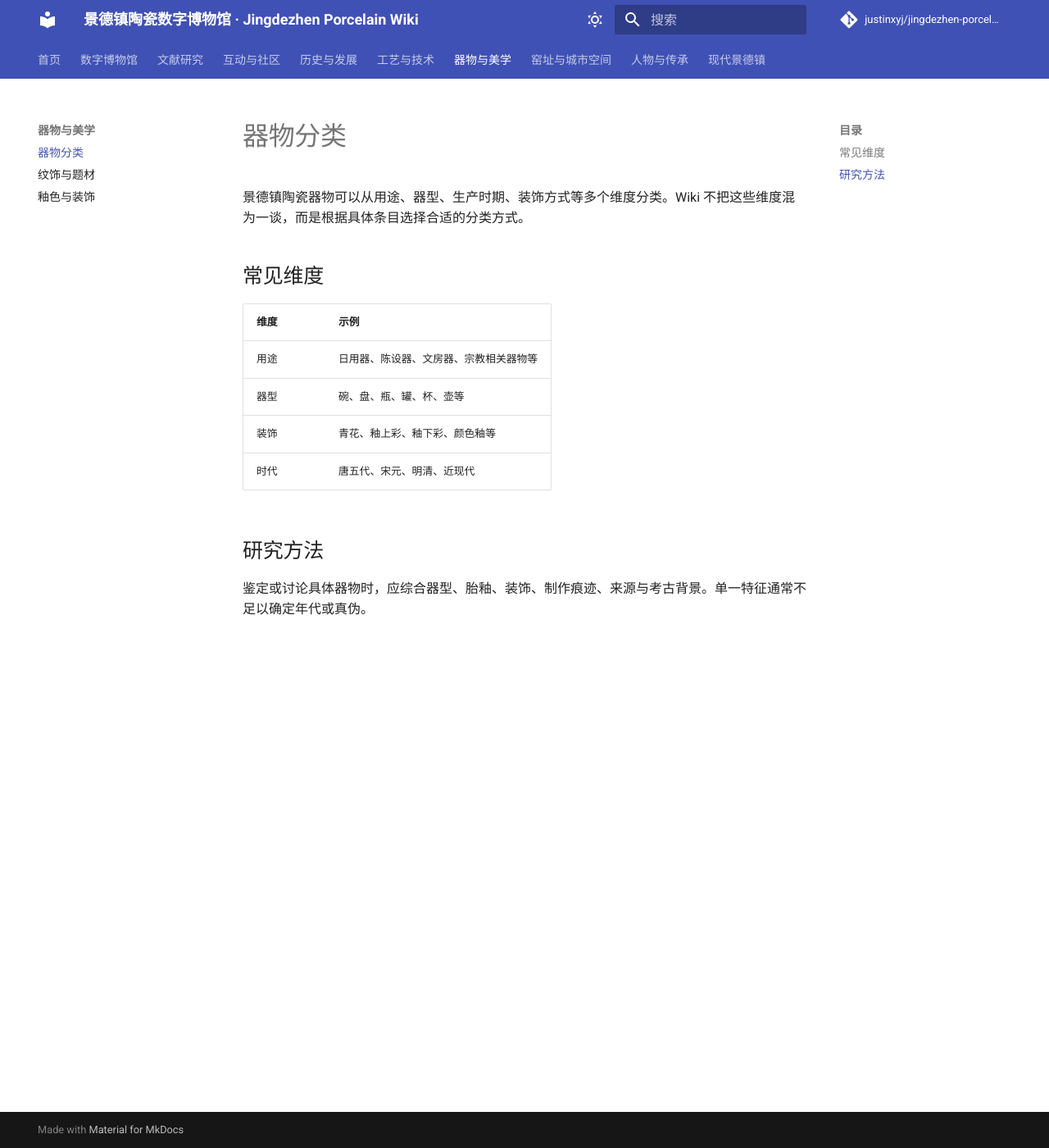
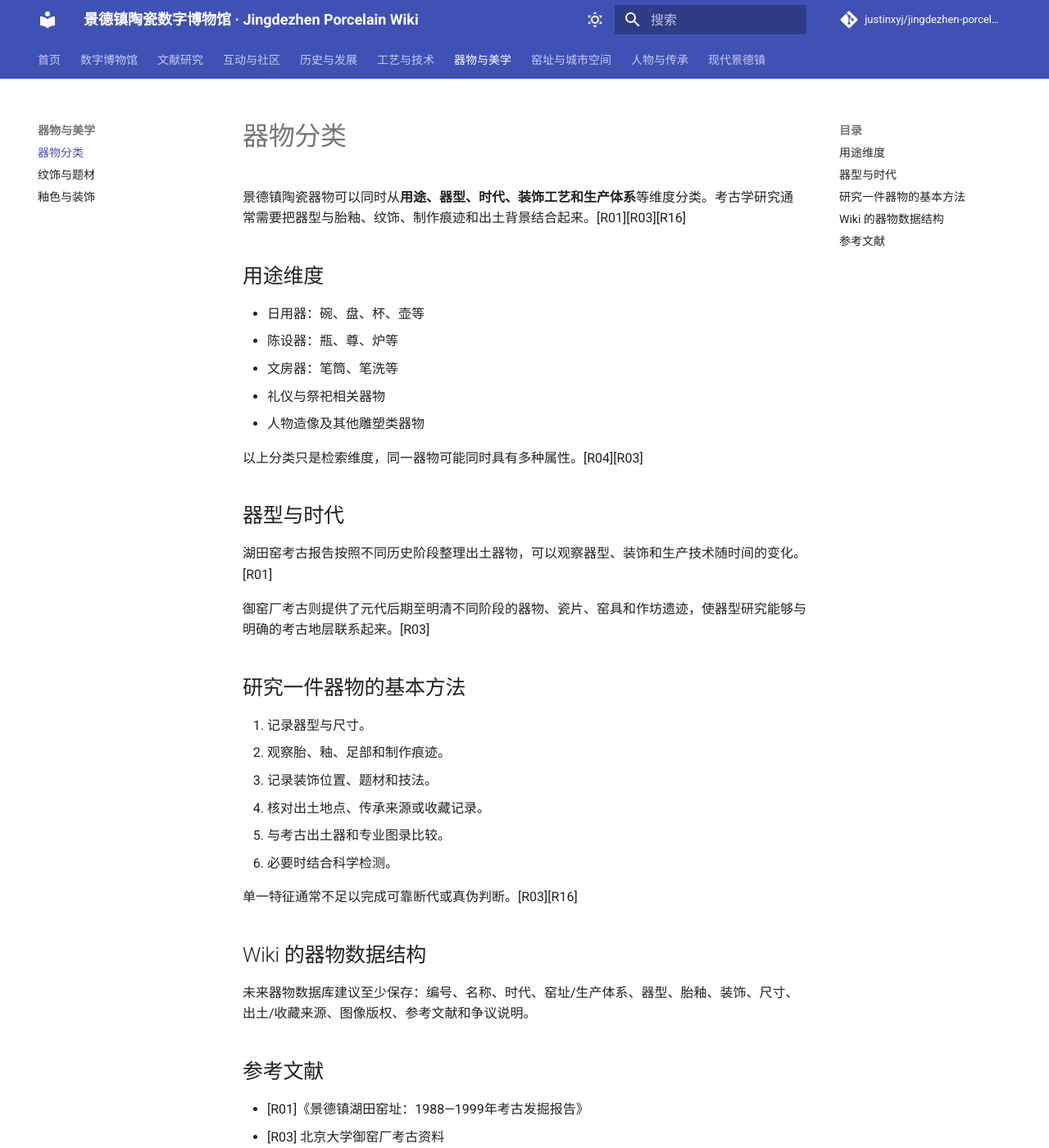
Before and after one commit to justinxyj/jingdezhen-porcelain-wiki, an MkDocs documentation site: the page built from docs/objects/README.md, in a window 1280 px wide and 1400 px high. Shown: the whole window at 82% size. Built offline with MkDocs 1.6.1 and Material for MkDocs 9.7.7, drawn with Linux system fonts in a browser that asks for light colours; a script that is not in the unit is left out; comment, search, counter and statistics services are not loaded; some of the changed text lies outside the part shown.

Commit message:
docs: expand object classification from archaeological literature

```diff
--- a/docs/objects/README.md
+++ b/docs/objects/README.md
@@ -1,16 +1,41 @@
 # 器物分类
 
-景德镇陶瓷器物可以从用途、器型、生产时期、装饰方式等多个维度分类。Wiki 不把这些维度混为一谈，而是根据具体条目选择合适的分类方式。
+景德镇陶瓷器物可以同时从**用途、器型、时代、装饰工艺和生产体系**等维度分类。考古学研究通常需要把器型与胎釉、纹饰、制作痕迹和出土背景结合起来。[R01][R03][R16]
 
-## 常见维度
+## 用途维度
 
-| 维度 | 示例 |
-|---|---|
-| 用途 | 日用器、陈设器、文房器、宗教相关器物等 |
-| 器型 | 碗、盘、瓶、罐、杯、壶等 |
-| 装饰 | 青花、釉上彩、釉下彩、颜色釉等 |
-| 时代 | 唐五代、宋元、明清、近现代 |
+- 日用器：碗、盘、杯、壶等
+- 陈设器：瓶、尊、炉等
+- 文房器：笔筒、笔洗等
+- 礼仪与祭祀相关器物
+- 人物造像及其他雕塑类器物
 
-## 研究方法
+以上分类只是检索维度，同一器物可能同时具有多种属性。[R04][R03]
 
-鉴定或讨论具体器物时，应综合器型、胎釉、装饰、制作痕迹、来源与考古背景。单一特征通常不足以确定年代或真伪。
+## 器型与时代
+
+湖田窑考古报告按照不同历史阶段整理出土器物，可以观察器型、装饰和生产技术随时间的变化。[R01]
+
+御窑厂考古则提供了元代后期至明清不同阶段的器物、瓷片、窑具和作坊遗迹，使器型研究能够与明确的考古地层联系起来。[R03]
+
+## 研究一件器物的基本方法
+
+1. 记录器型与尺寸。
+2. 观察胎、釉、足部和制作痕迹。
+3. 记录装饰位置、题材和技法。
+4. 核对出土地点、传承来源或收藏记录。
+5. 与考古出土器和专业图录比较。
+6. 必要时结合科学检测。
+
+单一特征通常不足以完成可靠断代或真伪判断。[R03][R16]
+
+## Wiki 的器物数据结构
+
+未来器物数据库建议至少保存：编号、名称、时代、窑址/生产体系、器型、胎釉、装饰、尺寸、出土/收藏来源、图像版权、参考文献和争议说明。
+
+## 参考文献
+
+- [R01]《景德镇湖田窑址：1988—1999年考古发掘报告》
+- [R03] 北京大学御窑厂考古资料
+- [R04]《景德镇陶录》
+- [R16] 梁寿子《明代早期景德镇御窑青花瓷器的初步研究》
```
